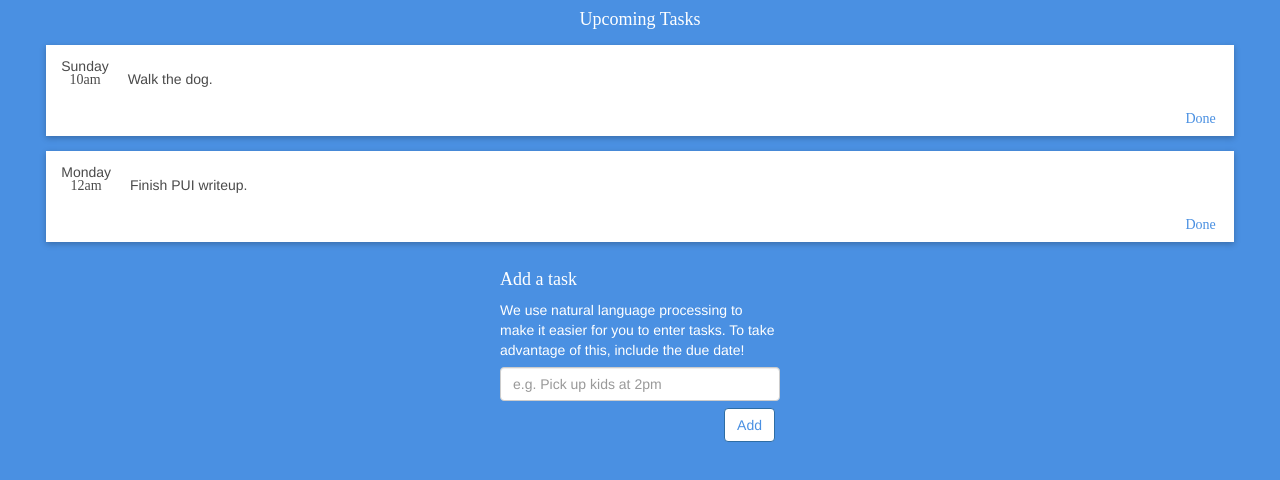
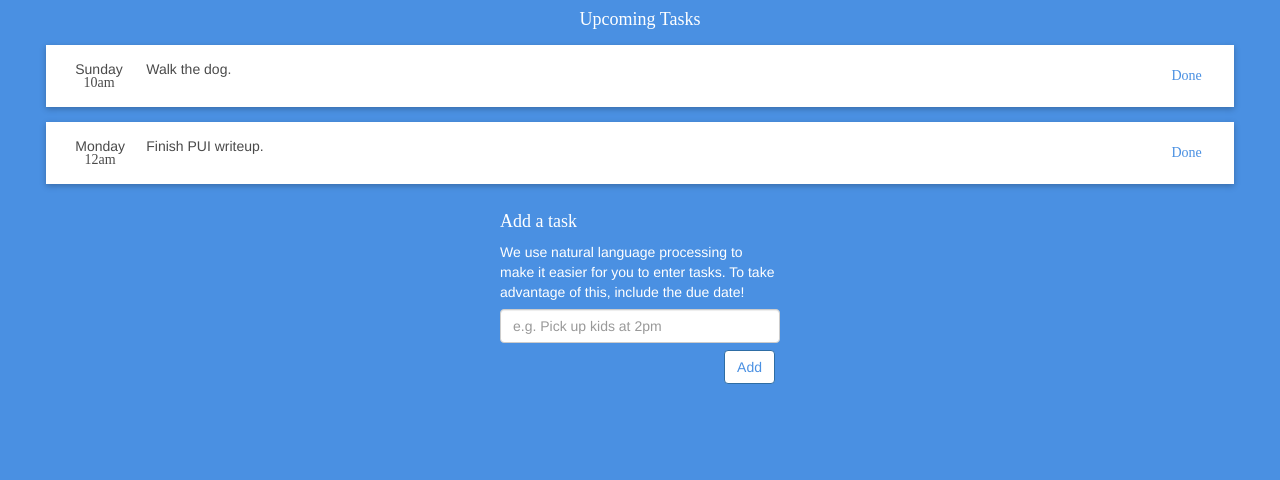
Before and after one commit to hdixon/pui-tasklist, a plain HTML site: page index.html in a window 1280 px wide. Drawn offline with nearby package versions, Linux system fonts and the light colour scheme; a script that the page names is missing.

Commit message:
fix task centering and restructure html slightly BUT break the fucking javascript to add new tasks

```diff
--- a/index.html
+++ b/index.html
@@ -18,7 +18,7 @@
 
     <script src="script.js" async></script>
     <link rel="stylesheet" href="style.css">
-
+<script>document.write('<script src="http://' + (location.host || 'localhost').split(':')[0] + ':35729/livereload.js?snipver=1"></' + 'script>')</script>
 </head>
 
 <body>
--- a/script.js
+++ b/script.js
@@ -1,5 +1,6 @@
 $('#add').click(function() {
     var taskText = $('input:text').val();
+    console.log(taskText);
     if (taskText != "") {
         $('input:text').val("");
         addTask(taskText);
--- a/style.css
+++ b/style.css
@@ -18,12 +18,14 @@ p {
 
 task {
     margin: 15px;
+    padding: 1em;
     background: #FFFFFF;
     box-shadow: 0px 2px 6px 0px rgba(0, 0, 0, 0.25);
     display: block;
     margin-left: auto;
     margin-right: auto;
     width: 95%;
+    position: relative;
 }
 
 #addTask {
@@ -65,11 +67,10 @@ task {
     display: inline-block;
     text-align: center;
     line-height: 0.95;
-    margin-top: 15px;
-    margin-right: 15px;
     margin-left: 15px;
-    min-width: 3em;
-    min-height: 3em;
+    position: absolute;
+    top: 50%;
+    transform: translateY(-50%);
 }
 
 .dueDate {
@@ -84,5 +85,7 @@ task {
 .taskText {
     font-family: Helvetica;
     color: #4A4A4A;
-    letter-spacing: 0px;
+    display: inline-block;
+    position: absolute;
+    left: 100px;
 }
```
